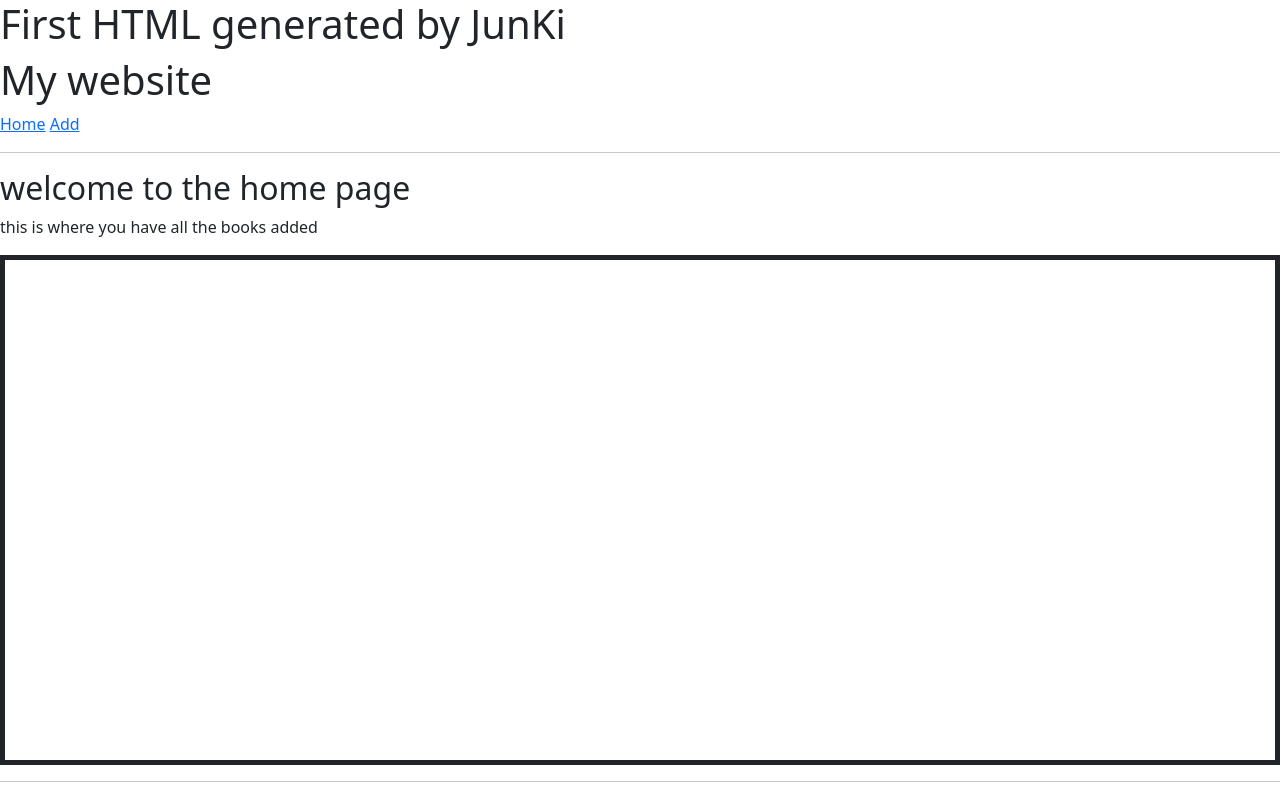
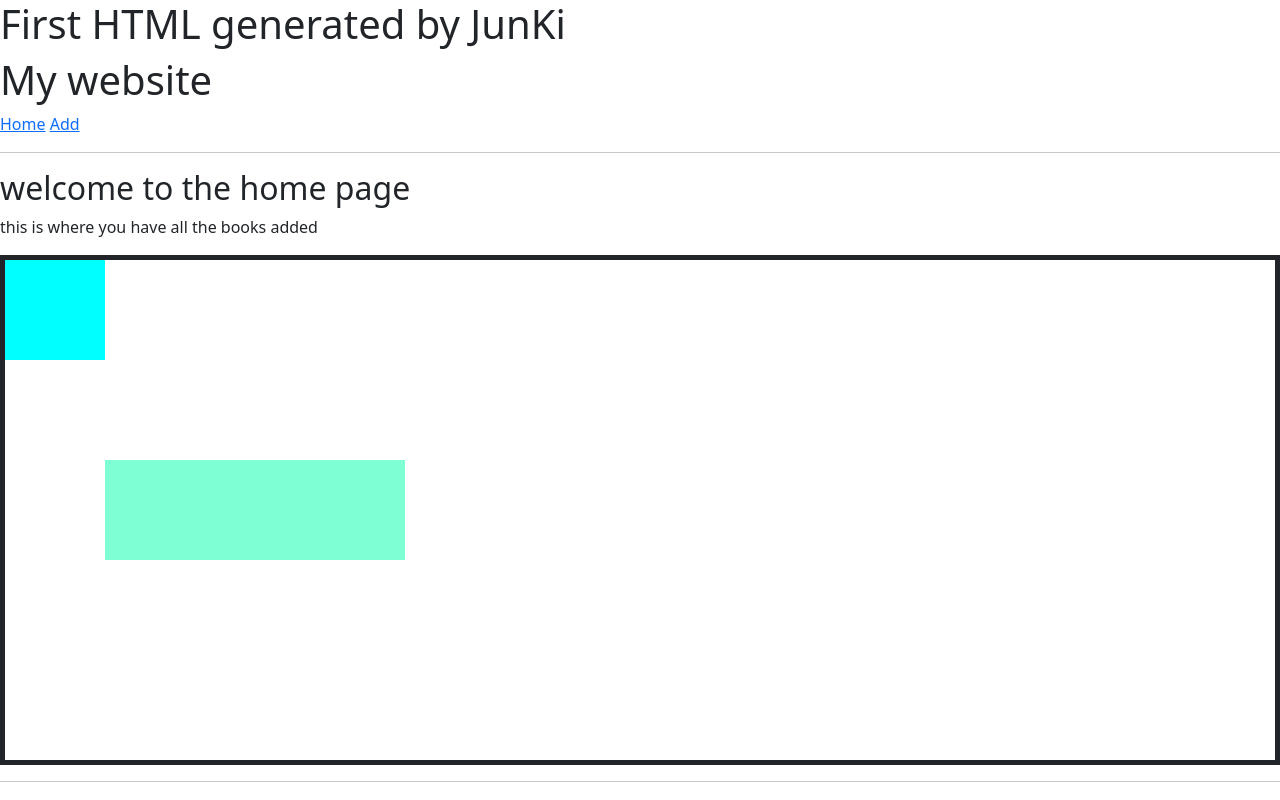
Before and after one commit to JunQi123-del/Book, a Django app: page / in a window 1280 px wide. Shown: the top 800 px of the page. Run offline with Django 5.2, Linux system fonts and the light colour scheme.

Commit message:
played around with CSS

```diff
--- a/book/core/static/book/css/style.css
+++ b/book/core/static/book/css/style.css
@@ -4,5 +4,14 @@
     grid-template-columns: repeat(5,100px);    /* divide each column width space equally with fr */
     border-style: solid;
     border-width: 5px;
+}
 
+.item1{
+    background-color: aquamarine;
+    grid-row: 3;
+    grid-column: 2/5; /* 2 = which position of column this item holds in grid 5 = current Position + number of column to take up e.g. 3 so 2 + 3 = 5 */
 }
+
+.item2{
+    background-color: aqua;
+}
```
